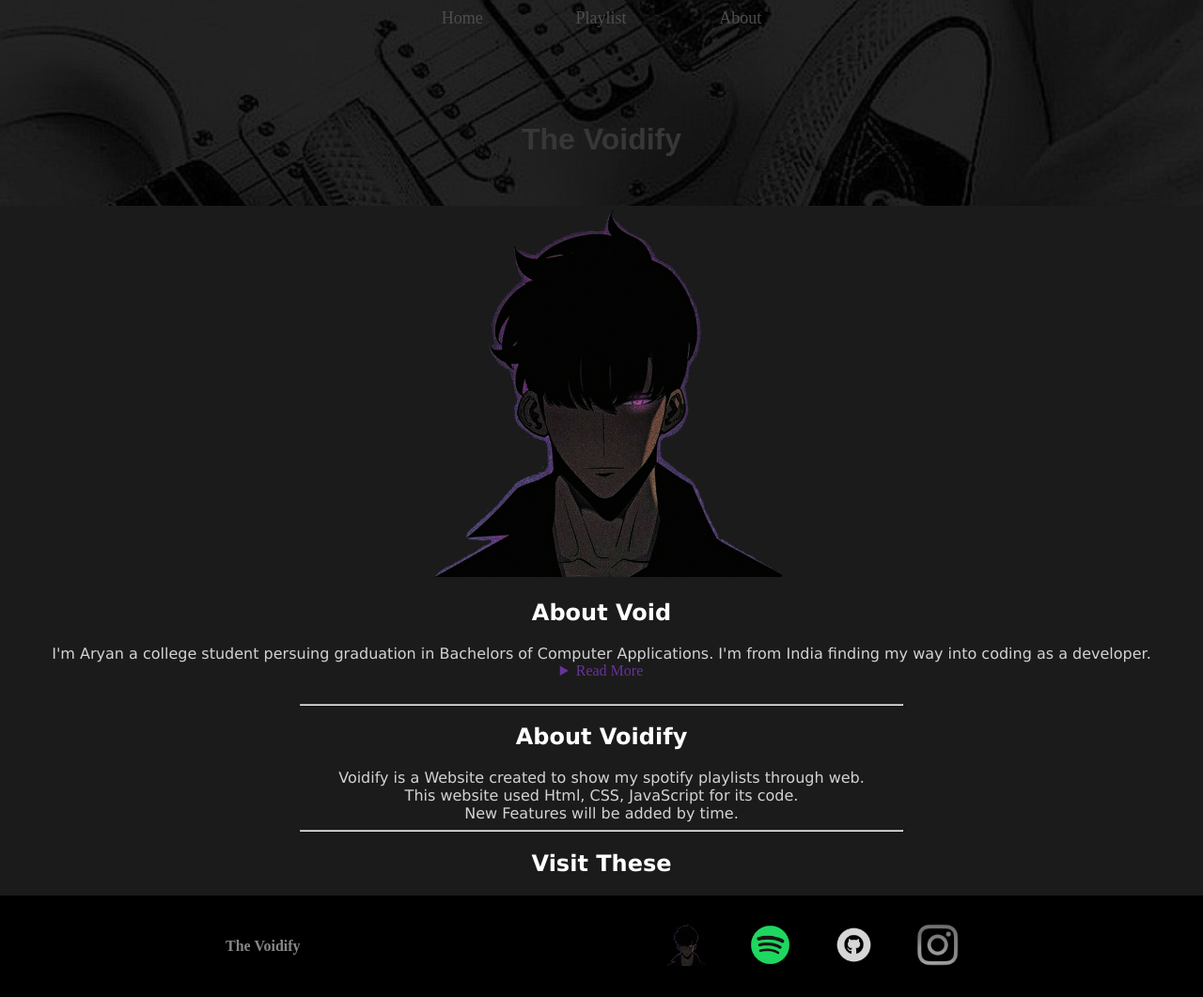
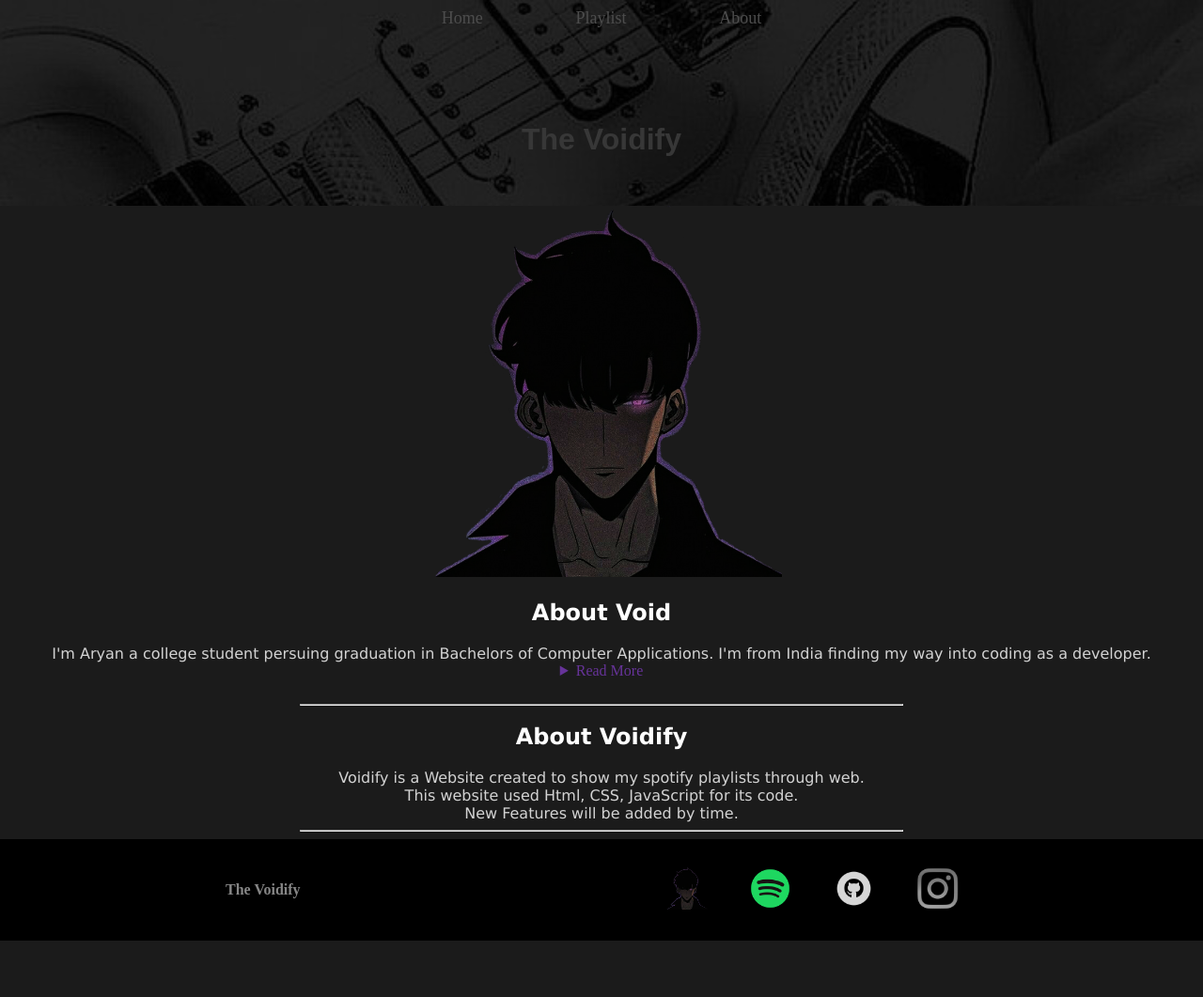
Before and after one commit to VoidAryan/Voidify.github.io, a plain HTML site: page about.html in a window 1280 px wide. Shown: the whole page at 94% size. After the commit the page ends 1001 px from the top, so only its background shows below. Drawn offline with Linux system fonts and the light colour scheme.

Commit message:
Update about.html

```diff
--- a/about.html
+++ b/about.html
@@ -38,7 +38,6 @@
     New Features will be added by time.</p1>
     <br>
     <hr style="width: 50%;">
-    <center><h2 style="font-family: Verdana, Geneva, Tahoma, sans-serif;">Visit These</h2></center>
 
     <footer class="main-footer ">
         <div class="container main-footer-container">
```
